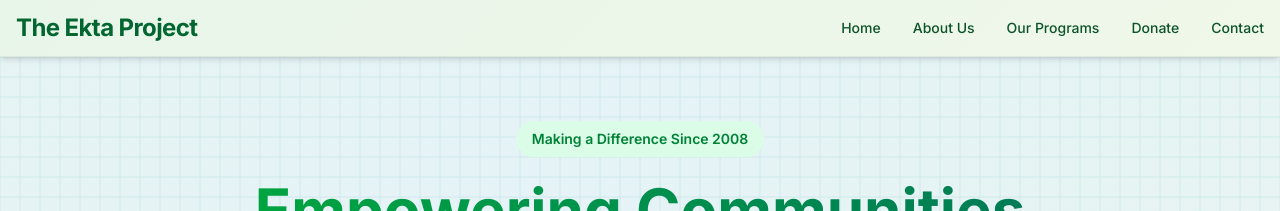
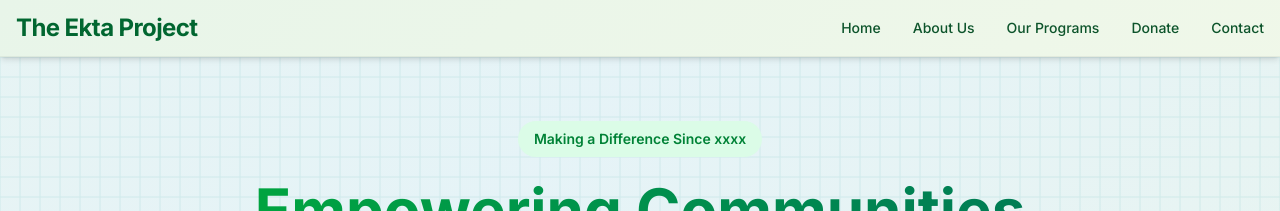
Before and after one commit to rohitshinde3903/the-ekta-project, a Next.js app: page / in a window 1280 px wide. Shown: the top 211 px of the page. Built offline with nearby package versions, Linux system fonts and the light colour scheme.

Commit message:
New Commits

```diff
--- a/src/app/components/Hero/Hero.tsx
+++ b/src/app/components/Hero/Hero.tsx
@@ -119,7 +119,7 @@ export const Hero = () => {
             animate={{ scale: 1 }}
             transition={{ delay: 0.3, type: "spring" }}
           >
-            Making a Difference Since 2008
+            Making a Difference Since XXXX
           </motion.span>
 
           <motion.h1
--- a/src/app/page.tsx
+++ b/src/app/page.tsx
@@ -113,7 +113,7 @@ const Home = () => {
               animate={{ scale: 1 }}
               transition={{ delay: 0.3, type: "spring" }}
             >
-              Making a Difference Since 2008
+              Making a Difference Since xxxx
             </motion.span>
 
             <motion.h1
```
